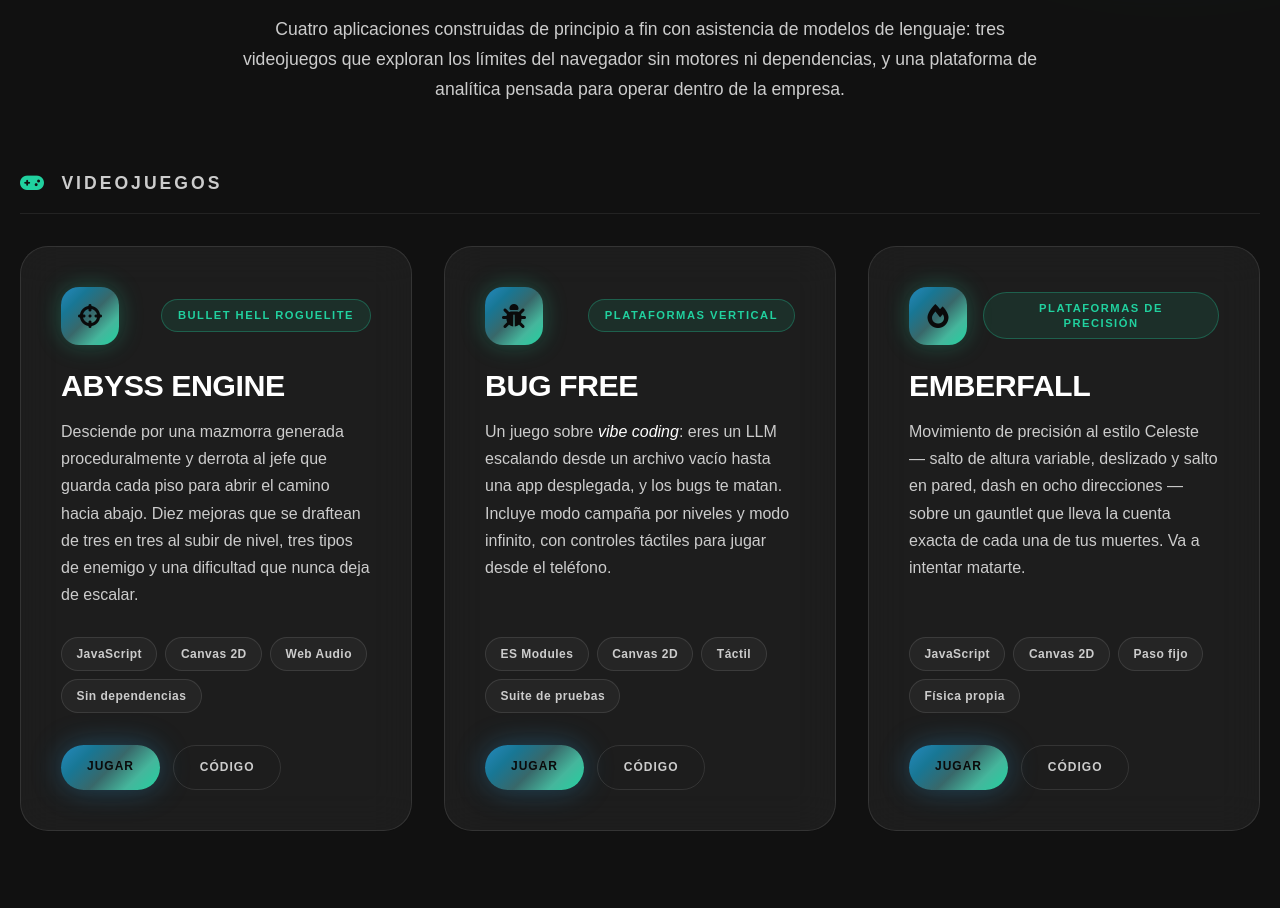
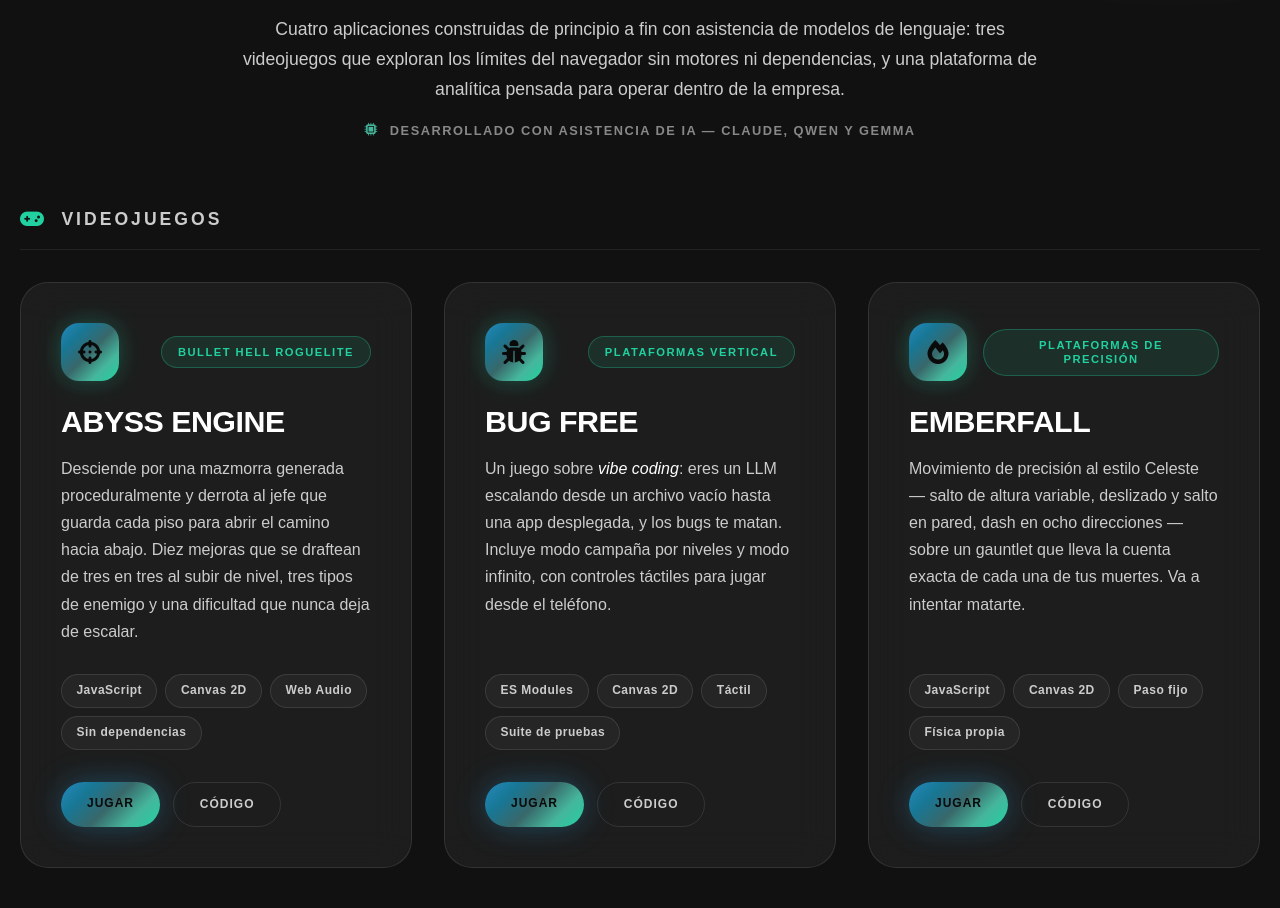
Before and after one commit to jorge-erdb/jorge-erdb.github.io, a plain HTML site: page index.html in a window 1280 px wide. Shown: the part 3020-3928 px from the top of the page. Drawn offline with Linux system fonts and the light colour scheme.

Commit message:
Añadir atribución de asistencia de IA en Laboratorio
Línea discreta bajo la introducción de la sección, nombrando las
familias de modelos usadas: Claude, Qwen y Gemma.

Se acota a la sección Laboratorio en lugar del pie de página global,
porque las secciones de freelance y consultoría no se construyeron
con asistencia de IA.

Co-Authored-By: Claude Opus 5 <noreply@anthropic.com>
Claude-Session: https://claude.ai/code/session_01CYmiEXMLfhXUEcyosxyzjB

```diff
--- a/index.html
+++ b/index.html
@@ -243,6 +243,8 @@
             <p class="lab-intro">Cuatro aplicaciones construidas de principio a fin con asistencia de modelos de
                 lenguaje: tres videojuegos que exploran los límites del navegador sin motores ni dependencias, y una
                 plataforma de analítica pensada para operar dentro de la empresa.</p>
+            <p class="lab-attribution"><i class="fas fa-microchip"></i> Desarrollado con asistencia de IA —
+                Claude, Qwen y Gemma</p>
 
             <h3 class="lab-group-title"><i class="fas fa-gamepad"></i> Videojuegos</h3>
             <div class="lab-grid">
--- a/styles.css
+++ b/styles.css
@@ -1047,6 +1047,25 @@ body {
     line-height: 1.7;
 }
 
+.lab-attribution {
+    display: flex;
+    align-items: center;
+    justify-content: center;
+    gap: 0.7rem;
+    flex-wrap: wrap;
+    margin: -3rem auto 4rem;
+    text-align: center;
+    color: var(--text-accent);
+    font-size: 0.8rem;
+    font-weight: 600;
+    text-transform: uppercase;
+    letter-spacing: 1.5px;
+}
+
+.lab-attribution i {
+    color: #45B69C;
+}
+
 .lab-group-title {
     display: flex;
     align-items: center;
```
